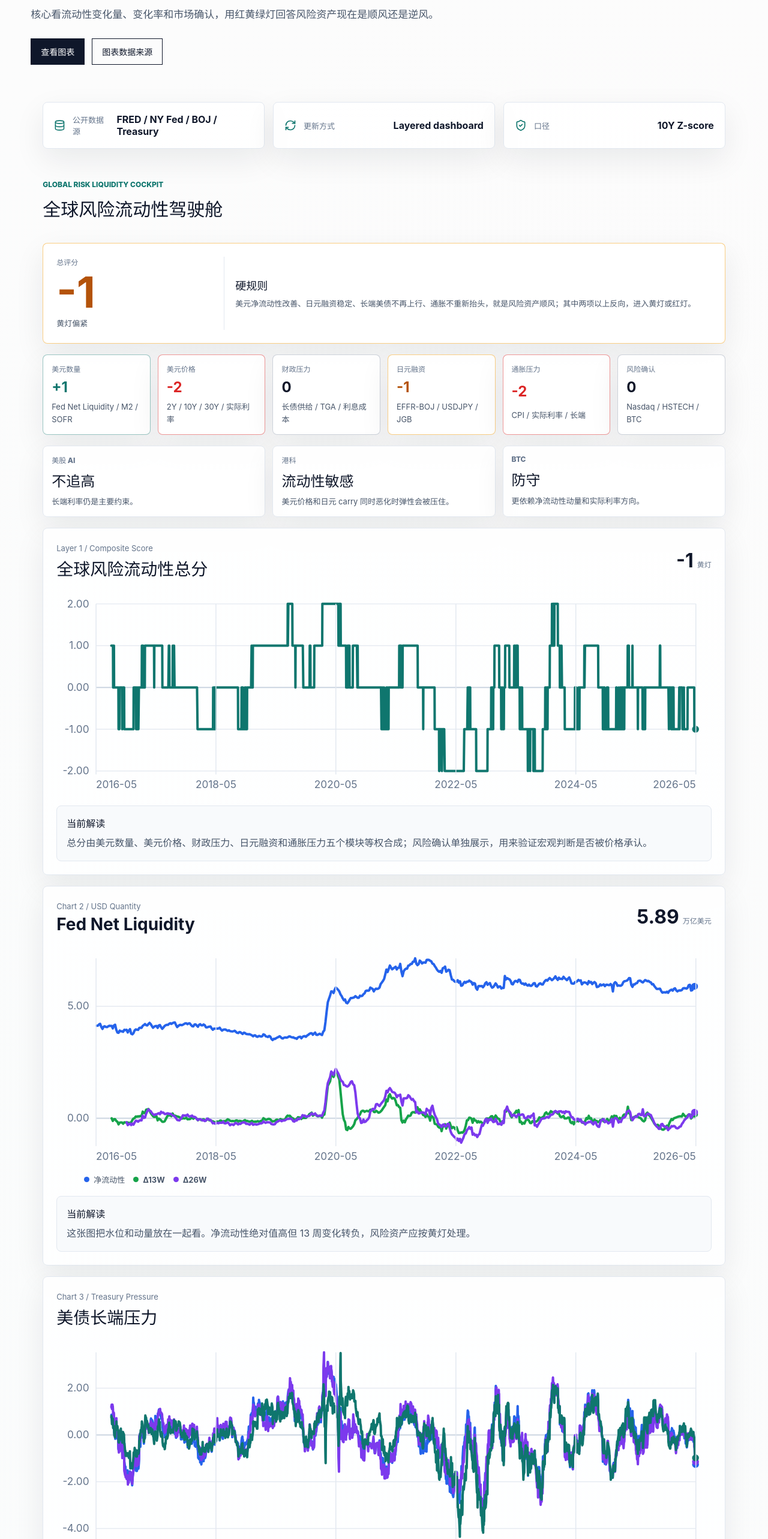
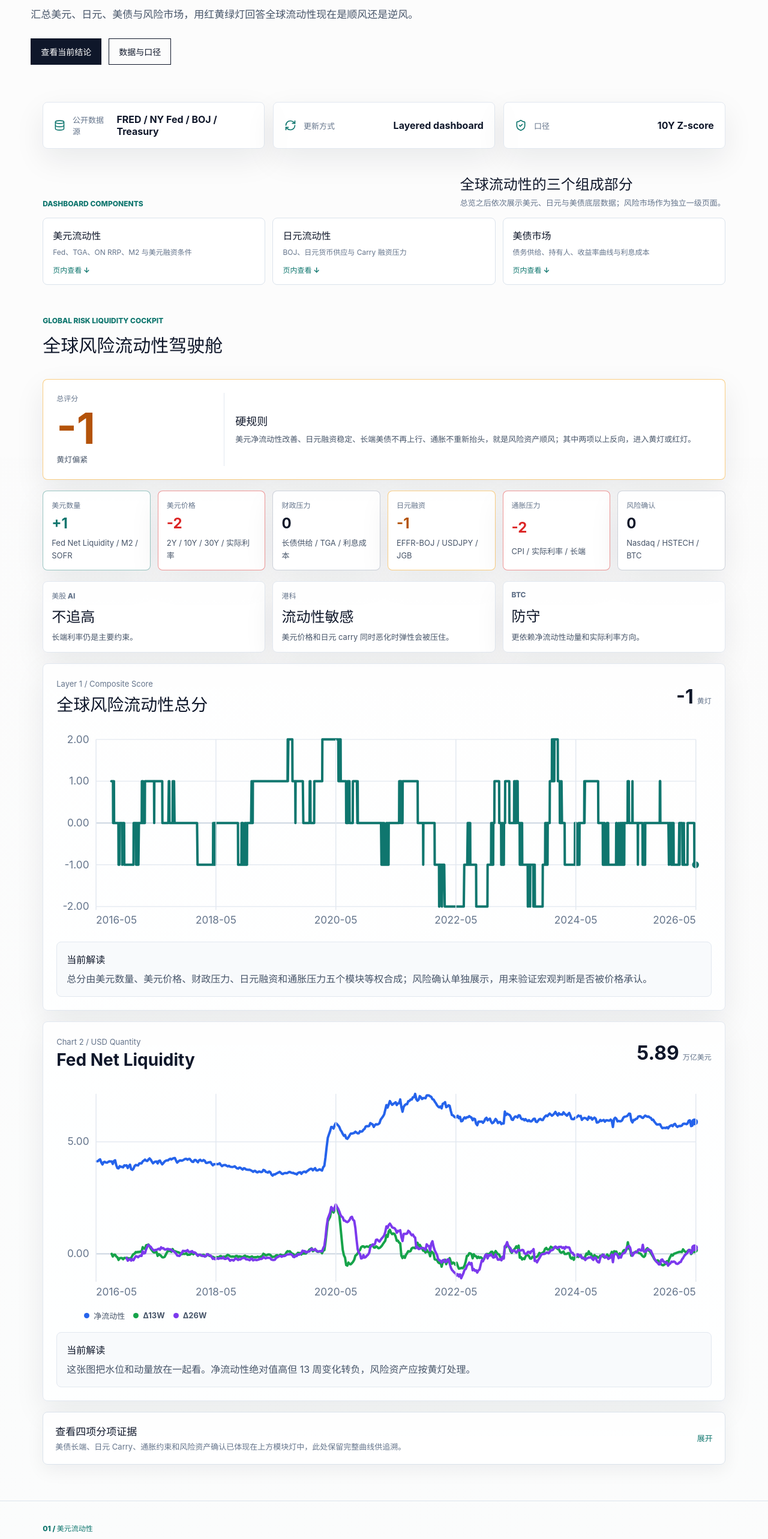
Before and after one commit to 0xfakeSpike/global_liquidity, a React (Vite) app: page /#combined in a window 1280 px wide. Shown: the part 234-2800 px from the top of the page at 60% size. Built offline with nearby package versions, Linux system fonts and the light colour scheme.

Commit message:
Restructure global liquidity dashboard

```diff
--- a/src/App.tsx
+++ b/src/App.tsx
@@ -27,8 +27,16 @@ const markets: Record<
     updateLabel: string;
   }
 > = {
+  combined: {
+    label: "全球驾驶舱",
+    eyebrow: "全球风险流动性仪表盘",
+    title: "全球风险流动性驾驶舱",
+    description: "汇总美元、日元、美债与风险市场，用红黄绿灯回答全球流动性现在是顺风还是逆风。",
+    sourceLabel: "FRED / NY Fed / BOJ / Treasury",
+    updateLabel: "Layered dashboard"
+  },
   usd: {
-    label: "美元流动性",
+    label: "美元明细",
     eyebrow: "美元全球流动性监控",
     title: "把 Fed 资产、TGA、ON RRP、融资压力和风险价格放到一张表里。",
     description: "每张图表按指标依次展开，构建阶段自动更新公开数据，页面端读取最新发布快照。",
@@ -36,11 +44,19 @@ const markets: Record<
     updateLabel: "Build-time JSON"
   },
   jpy: {
-    label: "日元流动性",
+    label: "日元明细",
     eyebrow: "日元全球流动性监控",
     title: "把 BOJ 资产、基础货币、当座存款、广义流动性和日元融资压力放到一张表里。",
     description: "数据来自 BOJ 官方统计 API 与 FRED 镜像序列，构建阶段生成日元流动性快照。",
     sourceLabel: "BOJ / FRED",
+    updateLabel: "Build-time JSON"
+  },
+  treasury: {
+    label: "美债明细",
+    eyebrow: "美国国债市场监控",
+    title: "把债务规模、持有人结构、收益率曲线和财政利息成本放到一页里。",
+    description: "跟踪美债供给、谁在吸收美债、长短端利率和曲线形态，观察美元资产定价的底层锚。",
+    sourceLabel: "FRED / Treasury",
     updateLabel: "Build-time JSON"
   },
   risk: {
@@ -50,30 +66,12 @@ const markets: Record<
     description: "三条价格曲线按首个可用日期归一为 100，用来观察风险资产之间的相对强弱和节奏。",
     sourceLabel: "FRED / Yahoo",
     updateLabel: "Normalized prices"
-  },
-  treasury: {
-    label: "美债市场",
-    eyebrow: "美国国债市场监控",
-    title: "把债务规模、持有人结构、收益率曲线和财政利息成本放到一页里。",
-    description: "跟踪美债供给、谁在吸收美债、长短端利率和曲线形态，观察美元资产定价的底层锚。",
-    sourceLabel: "FRED / Treasury",
-    updateLabel: "Build-time JSON"
-  },
-  combined: {
-    label: "全球流动性驾驶舱",
-    eyebrow: "全球风险流动性仪表盘",
-    title: "全球风险流动性驾驶舱",
-    description: "核心看流动性变化量、变化率和市场确认，用红黄绿灯回答风险资产现在是顺风还是逆风。",
-    sourceLabel: "FRED / NY Fed / BOJ / Treasury",
-    updateLabel: "Layered dashboard"
   }
 };
 
 function initialMarket(): ViewMode {
-  if (window.location.hash.includes("combined")) return "combined";
-  if (window.location.hash.includes("treasury")) return "treasury";
   if (window.location.hash.includes("risk")) return "risk";
-  return window.location.hash.includes("jpy") ? "jpy" : "usd";
+  return "combined";
 }
 
 function App() {
@@ -145,7 +143,9 @@ function App() {
             <span>Global Liquidity Monitor</span>
           </div>
           <div className="market-tabs" aria-label="liquidity market">
-            {Object.entries(markets).map(([key, item]) => (
+            {Object.entries(markets)
+              .filter(([key]) => key === "combined" || key === "risk")
+              .map(([key, item]) => (
               <button
                 className={key === market ? "active" : ""}
                 key={key}
@@ -197,18 +197,20 @@ function App() {
             <h1>{marketConfig.title}</h1>
             <p className="hero-text">{marketConfig.description}</p>
             <div className="hero-actions">
-              <a href="#terminal">查看图表</a>
-              <a href="#terminal">图表数据来源</a>
+              <a href="#terminal">查看当前结论</a>
+              <a href="#data-methodology">数据与口径</a>
             </div>
           </div>
         </section>
       </header>
 
-      <section className="metric-strip">
+      <section className="metric-strip" id="data-methodology">
         <Metric icon={<Database size={20} />} label="公开数据源" value={marketConfig.sourceLabel} />
         <Metric icon={<RefreshCw size={20} />} label="更新方式" value={marketConfig.updateLabel} />
         <Metric icon={<ShieldCheck size={20} />} label="口径" value={`${activeDataset.lookbackYears}Y Z-score`} />
       </section>
+
+      {market === "combined" ? <GlobalCompositionNav /> : null}
 
       {market !== "combined" && rateCharts.length > 0 ? (
         <InterestRateSection charts={rateCharts} dateRange={activeDataset.dateRange} />
@@ -232,18 +234,55 @@ function App() {
             treasury={pairedDatasets.treasury}
             usd={pairedDatasets.usd}
           />
+          <LiquidityDetailSection dataset={pairedDatasets.usd} id="usd-details" marketLabel="美元流动性" />
+          <LiquidityDetailSection dataset={pairedDatasets.jpy} id="jpy-details" marketLabel="日元流动性" />
+          <section className="constituent-section" id="treasury-details">
+            <div className="constituent-heading">
+              <span>03 / Treasury Liquidity</span>
+              <h2>美债市场</h2>
+              <p>查看债务供给、持有人结构、收益率曲线与财政利息成本对全球美元流动性的约束。</p>
+            </div>
+            <TreasuryMarketTerminal
+              charts={pairedDatasets.treasury.treasuryCharts ?? []}
+              dateRange={pairedDatasets.treasury.dateRange}
+              foreignHolderShares={pairedDatasets.treasury.foreignHolderShares ?? []}
+              holderShares={pairedDatasets.treasury.holderShares ?? []}
+              notes={pairedDatasets.treasury.notes}
+            />
+          </section>
+          <AnalysisDisclosure
+            title="美元与日元横向比较"
+            description="央行资产、M2、DLI、长端利率与汇率的归一化叠加图。"
+          >
             <CombinedTerminal usd={pairedDatasets.usd} jpy={pairedDatasets.jpy} />
+          </AnalysisDisclosure>
+          <AnalysisDisclosure
+            title="流动性动量明细"
+            description="展开查看 4周、13周、26周变化量及融资条件分项。"
+          >
             <LiquidityMomentumTerminal
               jpy={pairedDatasets.jpy}
               treasury={pairedDatasets.treasury}
               usd={pairedDatasets.usd}
             />
+          </AnalysisDisclosure>
+          <AnalysisDisclosure
+            title="日元 Carry 压力专题"
+            description="展开查看利差、汇率、JGB 和美债长端构成的 unwind 压力。"
+          >
             <YenCarryStressTerminal
               jpy={pairedDatasets.jpy}
               treasury={pairedDatasets.treasury}
               usd={pairedDatasets.usd}
             />
-          {rateCharts.length > 0 ? <InterestRateSection charts={rateCharts} dateRange={activeDataset.dateRange} /> : null}
+          </AnalysisDisclosure>
+          <AnalysisDisclosure
+            title="利率、通胀与实际利率底表"
+            description="用于追溯驾驶舱评分的政策利率和通胀原始曲线。"
+          >
+            {rateCharts.length > 0 ? (
+              <InterestRateSection charts={rateCharts} dateRange={activeDataset.dateRange} />
+            ) : null}
             {inflationCharts.length > 0 ? (
               <ChartGroupSection
                 charts={inflationCharts}
@@ -253,6 +292,7 @@ function App() {
                 showRealRateImpact
               />
             ) : null}
+          </AnalysisDisclosure>
         </>
       ) : market === "risk" ? (
         <RiskMarketTerminal charts={riskCharts} dateRange={activeDataset.dateRange} notes={activeDataset.notes} />
@@ -327,6 +367,131 @@ function Metric({ icon, label, value }: { icon: React.ReactNode; label: string;
       <span>{label}</span>
       <strong>{value}</strong>
     </div>
+  );
+}
+
+function GlobalCompositionNav() {
+  return (
+    <section className="market-composition" aria-label="全球流动性页面目录">
+      <div className="composition-heading">
+        <span>Dashboard Components</span>
+        <div>
+          <h2>全球流动性的三个组成部分</h2>
+          <p>总览之后依次展示美元、日元与美债底层数据；风险市场作为独立一级页面。</p>
+        </div>
+      </div>
+      <div className="composition-grid">
+        <a href="#usd-details">
+          <span>美元流动性</span>
+          <p>Fed、TGA、ON RRP、M2 与美元融资条件</p>
+          <b>页内查看 ↓</b>
+        </a>
+        <a href="#jpy-details">
+          <span>日元流动性</span>
+          <p>BOJ、日元货币供应与 Carry 融资压力</p>
+          <b>页内查看 ↓</b>
+        </a>
+        <a href="#treasury-details">
+          <span>美债市场</span>
+          <p>债务供给、持有人、收益率曲线与利息成本</p>
+          <b>页内查看 ↓</b>
+        </a>
+      </div>
+    </section>
+  );
+}
+
+function LiquidityDetailSection({
+  dataset,
+  id,
+  marketLabel
+}: {
+  dataset: LiquidityDataset;
+  id: string;
+  marketLabel: string;
+}) {
+  const snapshots = new Map(dataset.snapshots.map((snapshot) => [snapshot.key, snapshot]));
+  const sectionNumber = id === "usd-details" ? "01" : "02";
+
+  return (
+    <section className="constituent-section" id={id}>
+      <div className="constituent-heading">
+        <span>{sectionNumber} / {marketLabel}</span>
+        <h2>{marketLabel}</h2>
+        <p>该部分直接构成全球驾驶舱，不是独立一级页面。以下保留政策利率、实际利率、流动性指标和综合评分。</p>
+      </div>
+      {(dataset.rateCharts ?? []).length > 0 ? (
+        <InterestRateSection charts={dataset.rateCharts ?? []} dateRange={dataset.dateRange} />
+      ) : null}
+      {(dataset.inflationCharts ?? []).length > 0 ? (
+        <ChartGroupSection
+          charts={dataset.inflationCharts ?? []}
+          dateRange={dataset.dateRange}
+          eyebrow="Inflation / Real Rate"
+          title="通胀与实际政策利率"
+          showRealRateImpact
+        />
+      ) : null}
+      <div className="terminal constituent-terminal">
+        <div className="section-heading">
+          <p>Liquidity Indicators</p>
+          <h2>流动性底层指标</h2>
+        </div>
+        <div className="charts-stack">
+          {dataset.indicators.map((definition) => {
+            const snapshot = snapshots.get(definition.key);
+            return snapshot ? (
+              <IndicatorChart
+                key={definition.key}
+                definition={definition}
+                snapshot={snapshot}
+                dateRange={dataset.dateRange}
+              />
+            ) : null;
+          })}
+        </div>
+      </div>
+      <div className="composite-section constituent-terminal">
+        <div className="section-heading">
+          <p>Composite DLI</p>
+          <h2>{marketLabel}综合评分</h2>
+        </div>
+        <div className="composite-grid">
+          <LineChart
+            series={dataset.composite.series}
+            color="#0f766e"
+            dateRange={dataset.dateRange}
+            valueLabel={`${marketLabel}综合评分`}
+          />
+          <div className="notes">
+            {dataset.notes.map((note) => <p key={note}>{note}</p>)}
+          </div>
+        </div>
+      </div>
+    </section>
+  );
+}
+
+function AnalysisDisclosure({
+  children,
+  description,
+  title
+}: {
+  children: React.ReactNode;
+  description: string;
+  title: string;
+}) {
+  return (
+    <details className="analysis-disclosure">
+      <summary>
+        <span>
+          <strong>{title}</strong>
+          <small>{description}</small>
+        </span>
+        <b aria-hidden="true">展开</b>
+      </summary>
+      <div className="analysis-disclosure-content">{children}</div>
+    </details>
   );
 }
 
@@ -1162,6 +1327,11 @@ function GlobalLiquidityDashboard({
             <p>这张图把水位和动量放在一起看。净流动性绝对值高但 13 周变化转负，风险资产应按黄灯处理。</p>
           </div>
         </section>
+        <AnalysisDisclosure
+          title="查看四项分项证据"
+          description="美债长端、日元 Carry、通胀约束和风险资产确认已体现在上方模块灯中，此处保留完整曲线供追溯。"
+        >
+          <div className="charts-stack">
             <section className="chart-panel">
               <div className="chart-header">
                 <div>
@@ -1214,6 +1384,8 @@ function GlobalLiquidityDashboard({
                 <p>风险确认不直接决定宏观总分。它回答另一个问题：流动性判断是否已经被 Nasdaq、港科和 BTC 的价格行为确认。</p>
               </div>
             </section>
+          </div>
+        </AnalysisDisclosure>
       </div>
     </section>
   );
--- a/src/styles.css
+++ b/src/styles.css
@@ -188,6 +188,7 @@ footer {
   display: grid;
   gap: 14px;
   grid-template-columns: repeat(3, minmax(0, 1fr));
+  scroll-margin-top: 18px;
 }
 
 .metric {
@@ -207,6 +208,118 @@ footer {
 .metric strong {
   color: #0f172a;
   margin-left: auto;
+}
+
+.market-composition {
+  margin: 0 auto;
+  max-width: 1240px;
+  padding: 14px clamp(18px, 4vw, 56px) 26px;
+}
+
+.composition-heading {
+  align-items: end;
+  display: flex;
+  justify-content: space-between;
+  margin-bottom: 16px;
+}
+
+.composition-heading > span {
+  color: #0f766e;
+  font-size: 12px;
+  font-weight: 800;
+  text-transform: uppercase;
+}
+
+.composition-heading h2 {
+  color: #0f172a;
+  font-size: 24px;
+  margin: 0 0 5px;
+}
+
+.composition-heading p {
+  color: #64748b;
+  font-size: 13px;
+  margin: 0;
+}
+
+.composition-grid {
+  display: grid;
+  gap: 12px;
+  grid-template-columns: repeat(3, minmax(0, 1fr));
+}
+
+.composition-grid a {
+  background: rgba(255, 255, 255, 0.9);
+  border: 1px solid #dbe3ec;
+  border-radius: 8px;
+  display: grid;
+  gap: 8px;
+  min-width: 0;
+  padding: 16px;
+  text-align: left;
+  transition:
+    border-color 0.15s ease,
+    transform 0.15s ease;
+}
+
+.composition-grid a:hover {
+  border-color: #0f766e;
+  transform: translateY(-2px);
+}
+
+.composition-grid span {
+  color: #0f172a;
+  font-weight: 800;
+}
+
+.composition-grid p {
+  color: #64748b;
+  font-size: 12px;
+  line-height: 1.55;
+  margin: 0;
+}
+
+.composition-grid b {
+  color: #0f766e;
+  font-size: 12px;
+  margin-top: 2px;
+}
+
+.constituent-section {
+  border-top: 1px solid #dbe3ec;
+  margin-top: 34px;
+  padding-top: 34px;
+  scroll-margin-top: 18px;
+}
+
+.constituent-heading {
+  margin: 0 auto;
+  max-width: 1240px;
+  padding: 0 clamp(18px, 4vw, 56px) 8px;
+}
+
+.constituent-heading span {
+  color: #0f766e;
+  font-size: 12px;
+  font-weight: 800;
+  text-transform: uppercase;
+}
+
+.constituent-heading h2 {
+  color: #0f172a;
+  font-size: 36px;
+  margin: 8px 0;
+}
+
+.constituent-heading p {
+  color: #64748b;
+  line-height: 1.65;
+  margin: 0;
+  max-width: 760px;
+}
+
+.constituent-terminal {
+  padding-top: 12px;
 }
 
 .section-heading {
@@ -822,6 +935,76 @@ footer {
   padding: 14px 16px;
 }
 
+.analysis-disclosure {
+  margin: 0 auto;
+  max-width: 1240px;
+  padding: 0 clamp(18px, 4vw, 56px);
+}
+
+.analysis-disclosure > summary {
+  align-items: center;
+  background: rgba(255, 255, 255, 0.9);
+  border: 1px solid #dbe3ec;
+  border-radius: 8px;
+  box-shadow: 0 10px 30px rgba(15, 23, 42, 0.06);
+  cursor: pointer;
+  display: flex;
+  justify-content: space-between;
+  list-style: none;
+  padding: 18px 20px;
+}
+
+.analysis-disclosure > summary::-webkit-details-marker {
+  display: none;
+}
+
+.analysis-disclosure > summary span {
+  display: grid;
+  gap: 5px;
+}
+
+.analysis-disclosure > summary strong {
+  color: #0f172a;
+  font-size: 17px;
+}
+
+.analysis-disclosure > summary small {
+  color: #64748b;
+  font-size: 13px;
+  line-height: 1.5;
+}
+
+.analysis-disclosure > summary b {
+  color: #0f766e;
+  flex: 0 0 auto;
+  font-size: 13px;
+  margin-left: 18px;
+}
+
+.analysis-disclosure[open] > summary b {
+  font-size: 0;
+}
+
+.analysis-disclosure[open] > summary b::after {
+  content: "收起";
+  font-size: 13px;
+}
+
+.analysis-disclosure-content {
+  padding-top: 18px;
+}
+
+.analysis-disclosure-content > .terminal,
+.analysis-disclosure-content > .rate-section {
+  padding-left: 0;
+  padding-right: 0;
+}
+
+.charts-stack > .analysis-disclosure {
+  padding: 0;
+  width: 100%;
+}
+
 .line-chart text {
   fill: #64748b;
   font-size: 12px;
@@ -965,6 +1148,7 @@ footer {
   }
 
   .metric-strip,
+  .composition-grid,
   .chart-stats,
   .momentum-summary,
   .module-lights,
@@ -975,10 +1159,20 @@ footer {
     grid-template-columns: 1fr;
   }
 
+  .composition-heading {
+    align-items: flex-start;
+    flex-direction: column;
+    gap: 8px;
+  }
+
   .dashboard-hero > div:first-child {
     border-right: 0;
     border-bottom: 1px solid #e2e8f0;
     padding: 0 0 18px;
+  }
+
+  .analysis-disclosure > summary {
+    align-items: flex-start;
   }
 
   .hero {
```
Lines whose indentation alone changed are shown as unchanged.
